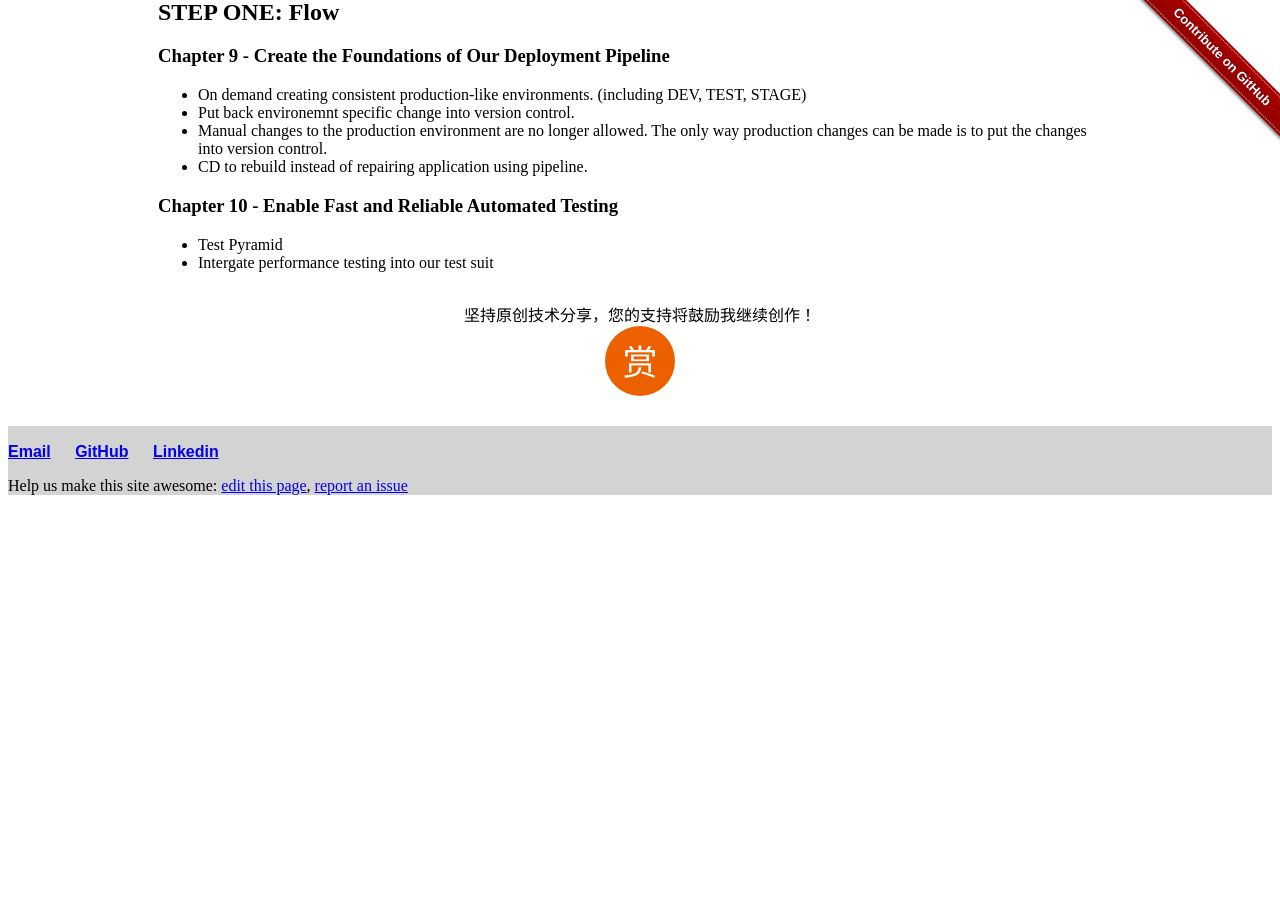
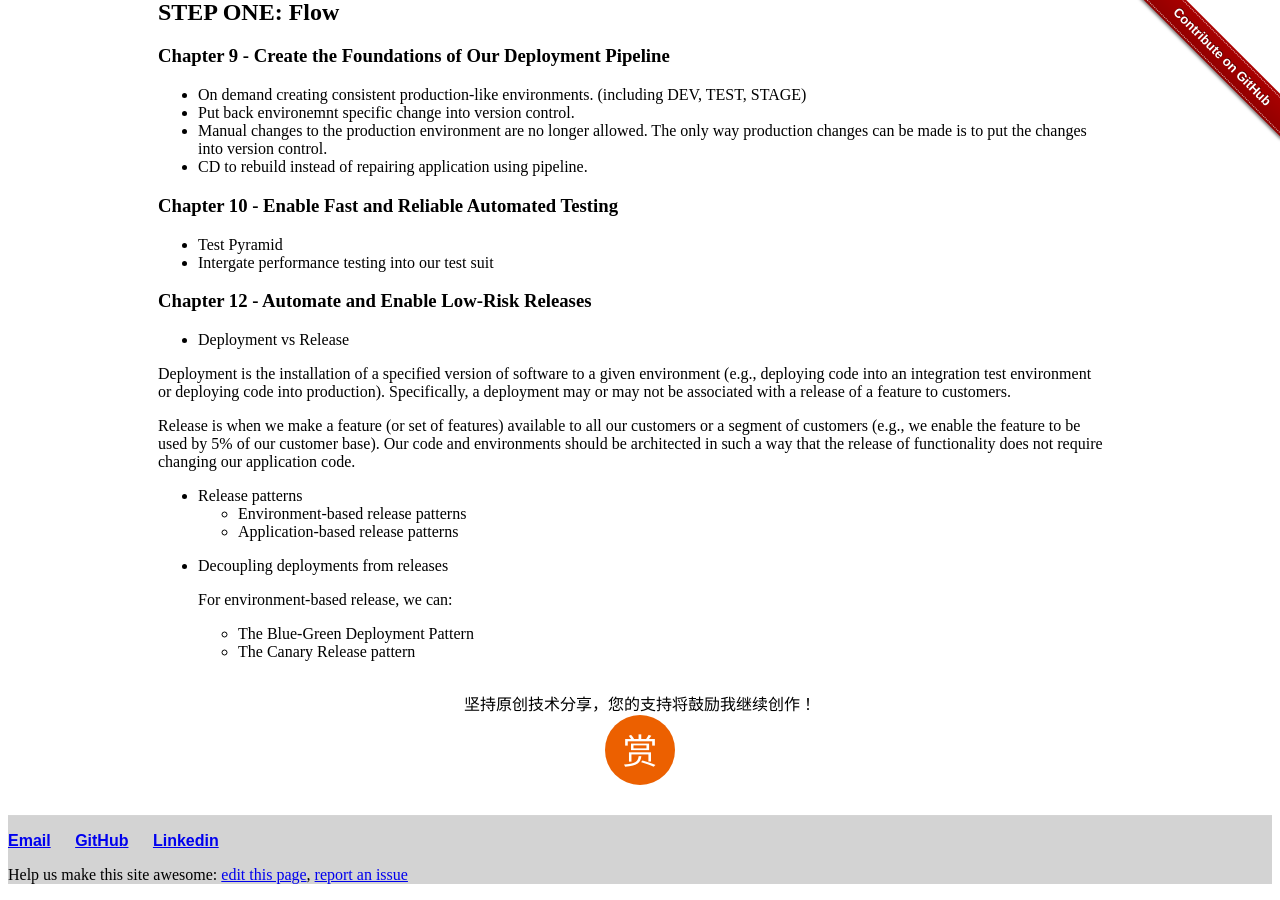
Before and after one commit to liuning0820/liuning0820.github.io, a Jekyll site: the page built from _posts/2019-03-04-the-devops-handbook-reading-notes.md, in a window 1280 px wide and 900 px high, scrolled down 813 px. Built offline with Jekyll 4.4.1, drawn with Linux system fonts in a browser that asks for light colours; before the commit the page ends 1324 px from its top, so only the background shows below that.

Commit message:
diff between Deployment vs Releases

```diff
--- a/_posts/2019-03-04-the-devops-handbook-reading-notes.md
+++ b/_posts/2019-03-04-the-devops-handbook-reading-notes.md
@@ -45,3 +45,21 @@ author: liuning0820
 
 * Test Pyramid
 * Intergate performance testing into our test suit
+
+### Chapter 12 - Automate and Enable Low-Risk Releases
+
+* Deployment vs Release
+
+Deployment is the installation of a specified version of software to a given environment (e.g., deploying code into an integration test environment or deploying code into production). Specifically, a deployment may or may not be associated with a release of a feature to customers.
+
+Release is when we make a feature (or set of features) available to all our customers or a segment of customers (e.g., we enable the feature to be used by 5% of our customer base). Our code and environments should be architected in such a way that the release of functionality does not require changing our application code.
+
+* Release patterns
+  * Environment-based release patterns
+  * Application-based release patterns
+
+* Decoupling deployments from releases
+
+  For environment-based release, we can:
+  * The Blue-Green Deployment Pattern
+  * The Canary Release pattern
```
